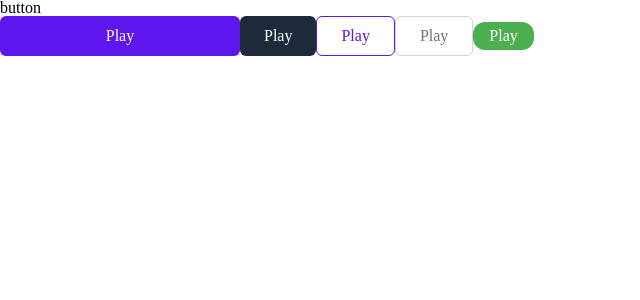
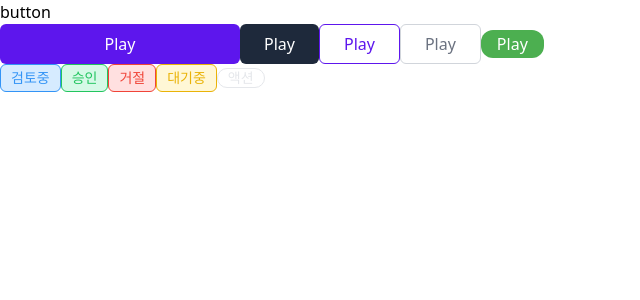
Before and after one commit to consoledotkohi/pixelio_fe, a Next.js app: page /sample in a window 1280 px wide. Shown: the top 300 px of the page, without its empty margins (0-640 px from the left). Built offline with nearby package versions, Linux system fonts and the light colour scheme.

Commit message:
feat: Badge 컴포넌트 구현

```diff
--- a/app/globals.css
+++ b/app/globals.css
@@ -1,126 +1 @@
 @import 'tailwindcss';
-
-html,
-body,
-div,
-span,
-applet,
-object,
-iframe,
-h1,
-h2,
-h3,
-h4,
-h5,
-h6,
-p,
-blockquote,
-pre,
-a,
-abbr,
-acronym,
-address,
-big,
-cite,
-code,
-del,
-dfn,
-em,
-img,
-ins,
-kbd,
-q,
-s,
-samp,
-small,
-strike,
-strong,
-sub,
-sup,
-tt,
-var,
-b,
-u,
-i,
-center,
-dl,
-dt,
-dd,
-ol,
-ul,
-li,
-fieldset,
-form,
-label,
-legend,
-table,
-caption,
-tbody,
-tfoot,
-thead,
-tr,
-th,
-td,
-article,
-aside,
-canvas,
-details,
-embed,
-figure,
-figcaption,
-footer,
-header,
-hgroup,
-menu,
-nav,
-output,
-ruby,
-section,
-summary,
-time,
-mark,
-audio,
-video {
-  margin: 0;
-  padding: 0;
-  border: 0;
-  font-size: 100%;
-  font: inherit;
-  vertical-align: baseline;
-}
-/* HTML5 display-role reset for older browsers */
-article,
-aside,
-details,
-figcaption,
-figure,
-footer,
-header,
-hgroup,
-menu,
-nav,
-section {
-  display: block;
-}
-body {
-  line-height: 1;
-}
-ol,
-ul {
-  list-style: none;
-}
-blockquote,
-q {
-  quotes: none;
-}
-blockquote:before,
-blockquote:after,
-q:before,
-q:after {
-  content: '';
-  content: none;
-}
-table {
-  border-collapse: collapse;
-  border-spacing: 0;
-}
--- a/app/sample/page.tsx
+++ b/app/sample/page.tsx
@@ -1,4 +1,5 @@
 import Button from '@/components/common/Button'
+import Badge from '@/components/common/Badge'
 
 export default function SamplePage() {
   return (
@@ -15,6 +16,15 @@ export default function SamplePage() {
           Play
         </Button>
       </div>
+      <div>
+        <Badge variant="pending">검토중</Badge>
+        <Badge variant="approved">승인</Badge>
+        <Badge variant="rejected">거절</Badge>
+        <Badge variant="waiting">대기중</Badge>
+        <Badge variant="transparent" size="sm">
+          액션
+        </Badge>
+      </div>
     </div>
   )
 }
--- /dev/null
+++ b/components/common/Badge.tsx
@@ -0,0 +1,27 @@
+import { ReactNode } from 'react'
+
+interface BadgeProps {
+  children: ReactNode
+  variant?: 'pending' | 'approved' | 'rejected' | 'waiting' | 'transparent'
+  size?: 'sm' | 'md'
+  className?: string
+}
+
+const variants = {
+  pending: 'bg-[#D6EBFF] text-[#3394F6] border border-[#3394F6]',
+  approved: 'bg-[#D6F9E7] text-[#22C55E] border border-[#22C55E]',
+  rejected: 'bg-[#FFE0E0] text-[#F04438] border border-[#F04438]',
+  waiting: 'bg-[#FFF7D6] text-[#EAB308] border border-[#EAB308]',
+  transparent: 'bg-transparent text-[#e5e7eb] border border-[#e5e7eb]',
+}
+
+const sizes = {
+  sm: 'h-[20px] px-2.5 text-sm rounded-full',
+  md: 'h-[28px] px-[10px] text-sm rounded-md',
+}
+
+const baseClasses = 'inline-flex items-center justify-center'
+
+export default function Badge({ children, variant = 'pending', size = 'md', className = '' }: BadgeProps) {
+  return <span className={`${baseClasses} ${variants[variant]} ${sizes[size]} ${className}`}>{children}</span>
+}
```
